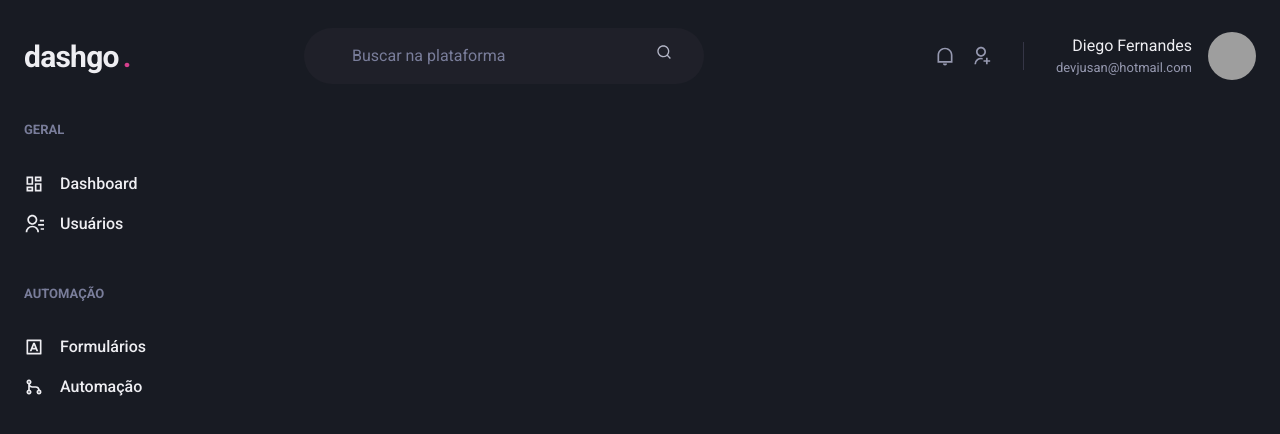
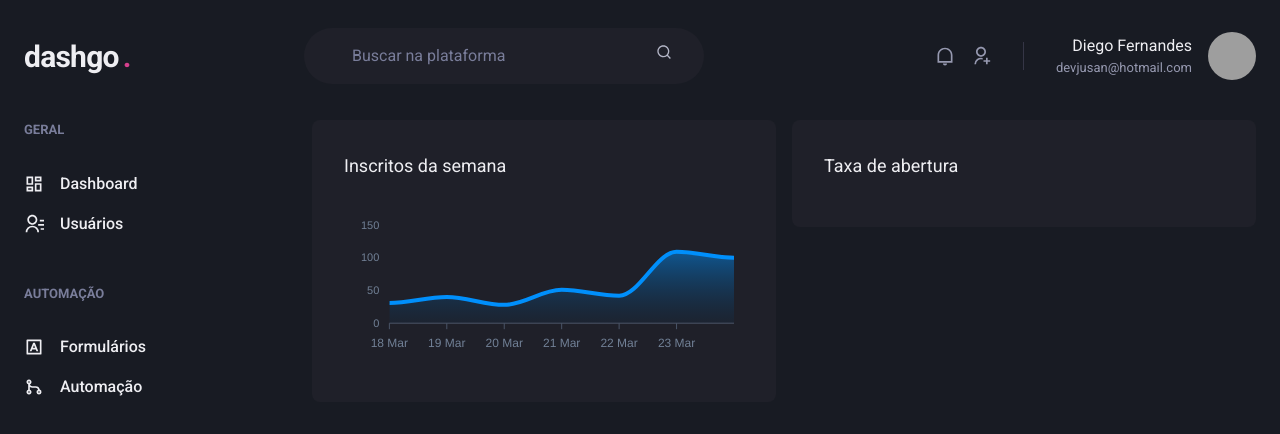
Before and after one commit to devjusan/dashgo, a Next.js app: page /dashboard in a window 1280 px wide. Shown: the top 434 px of the page. Built offline with nearby package versions, Linux system fonts and the light colour scheme; grey boxes are pictures that could not be loaded.

Commit message:
feat: dashboard increased

```diff
--- a/package.json
+++ b/package.json
@@ -13,9 +13,11 @@
     "@chakra-ui/react": "^2.1.2",
     "@emotion/react": "^11.9.0",
     "@emotion/styled": "^11.8.1",
+    "apexcharts": "^3.35.3",
     "framer-motion": "^6.3.4",
     "next": "12.1.6",
     "react": "18.1.0",
+    "react-apexcharts": "^1.4.0",
     "react-dom": "18.1.0",
     "react-icons": "^4.3.1"
   },
--- a/src/pages/dashboard.tsx
+++ b/src/pages/dashboard.tsx
@@ -1,12 +1,85 @@
-import { Flex } from '@chakra-ui/react';
+import { Box, Flex, SimpleGrid, Text, theme } from '@chakra-ui/react';
+import dynamic from 'next/dynamic';
 import Header from '../components/core/Header';
 import Sidebar from '../components/ui/Sidebar';
+
+const Chart = dynamic(() => import('react-apexcharts'), { ssr: false });
 
 const Dashboard = () => (
   <Flex direction="column" h="100vh">
     <Header />
     <Flex w="100%" my="6" maxWidth={1480} mx="auto" px="6">
       <Sidebar />
+      <SimpleGrid
+        flex="1"
+        gap="4"
+        minChildWidth="320px"
+        alignItems="flex-start"
+      >
+        <Box p="8" bg="gray.800" borderRadius={8}>
+          <Text fontSize="lg" mb="4">
+            Inscritos da semana
+          </Text>
+          <Chart
+            type="area"
+            height={160}
+            options={{
+              chart: {
+                toolbar: {
+                  show: false,
+                },
+                zoom: {
+                  enabled: false,
+                },
+                foreColor: theme.colors.gray[500],
+              },
+              grid: {
+                show: false,
+              },
+              dataLabels: {
+                enabled: false,
+              },
+              tooltip: {
+                enabled: false,
+              },
+              xaxis: {
+                type: 'datetime',
+                axisBorder: {
+                  color: theme.colors.gray[600],
+                },
+                axisTicks: {
+                  color: theme.colors.gray[600],
+                },
+                categories: [
+                  '2021-03-18T00:00:00.000Z',
+                  '2021-03-19T00:00:00.000Z',
+                  '2021-03-20T00:00:00.000Z',
+                  '2021-03-21T00:00:00.000Z',
+                  '2021-03-22T00:00:00.000Z',
+                  '2021-03-23T00:00:00.000Z',
+                  '2021-03-24T00:00:00.000Z',
+                ],
+              },
+              fill: {
+                opacity: 0.3,
+                type: 'gradient',
+                gradient: {
+                  shade: 'dark',
+                  opacityFrom: 0.7,
+                  opacityTo: 0.3,
+                },
+              },
+            }}
+            series={[{ name: 'series1', data: [31, 40, 28, 51, 42, 109, 100] }]}
+          />
+        </Box>
+
+        <Box p="8" bg="gray.800" borderRadius={8}>
+          <Text fontSize="lg" mb="4">
+            Taxa de abertura
+          </Text>
+        </Box>
+      </SimpleGrid>
     </Flex>
   </Flex>
 );
```
Also changed, not shown: 1 other file (tests, documents, lock files or other folders).
